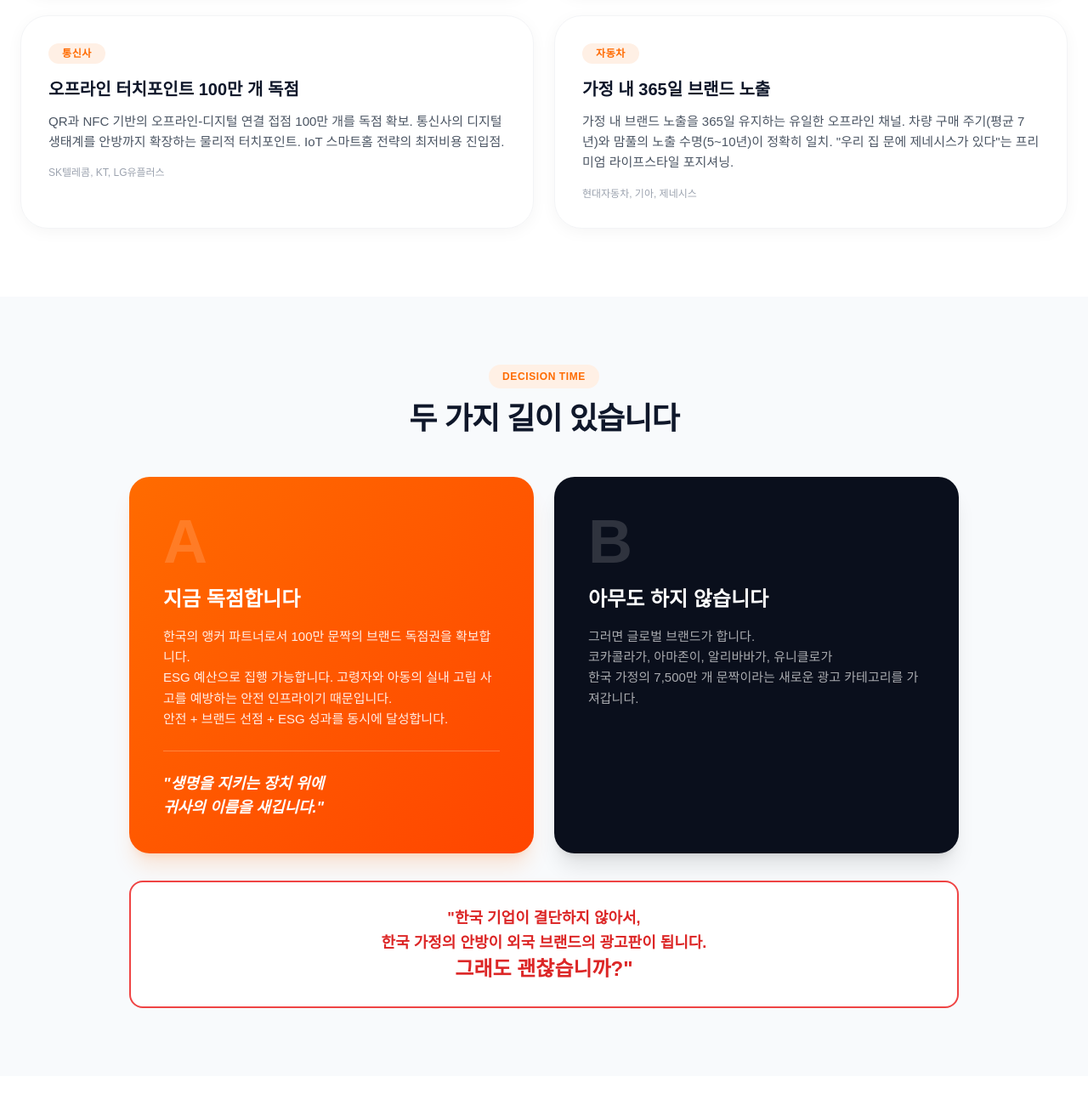
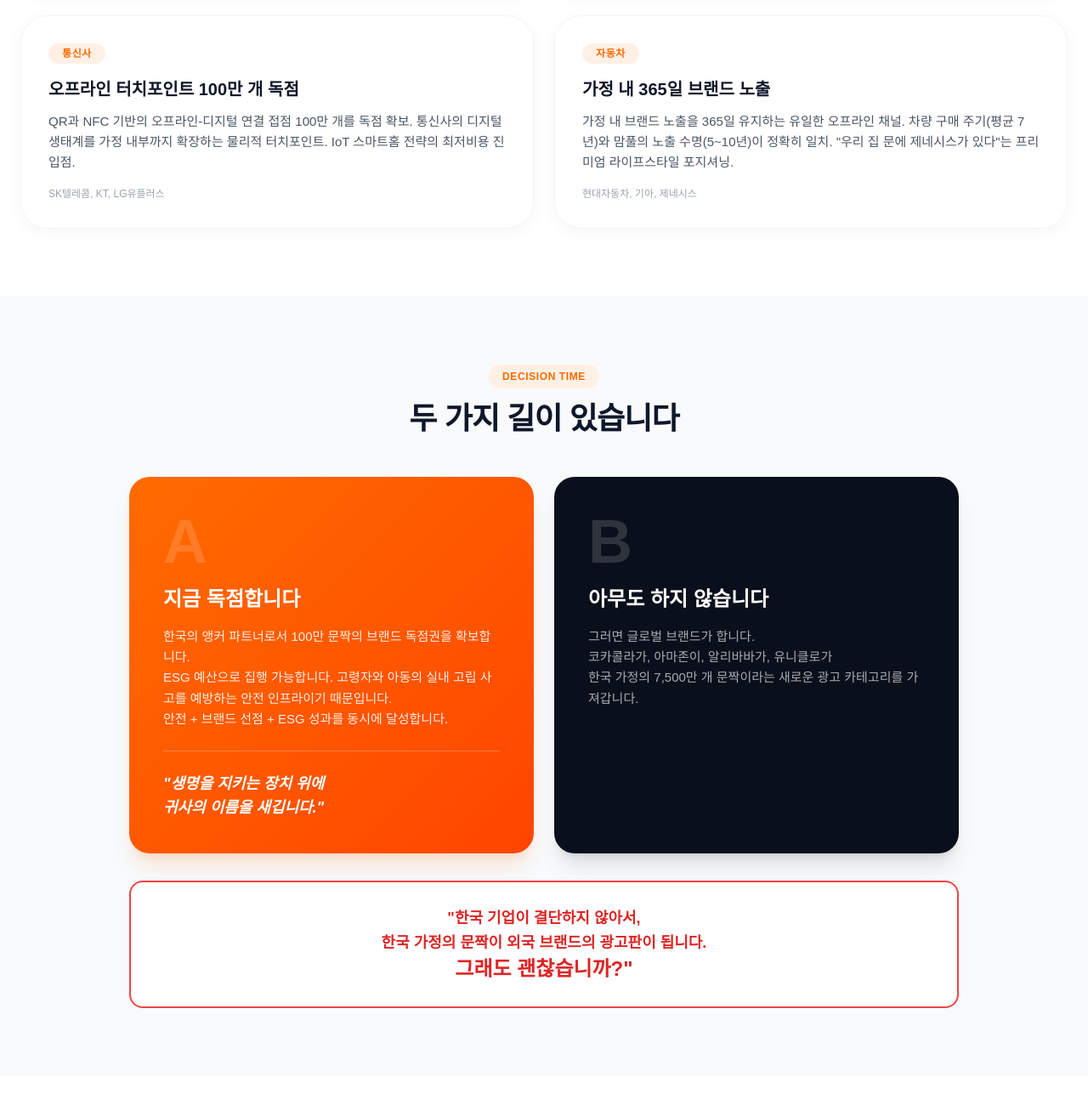
Before and after one commit to abracadak/momlabs-landing-, a plain HTML site: page index.html in a window 1280 px wide. Shown: the part 8640-9940 px from the top of the page at 85% size. Drawn offline with nearby package versions, Linux system fonts and the light colour scheme; a web font is replaced by a local one.

Commit message:
Add files via upload

```diff
--- a/index.html
+++ b/index.html
@@ -690,7 +690,7 @@ section { position:relative; }
         <div class="border border-gray-100 rounded-[2rem] p-8 shadow-soft hover:border-cyan transition-colors group">
             <span class="inline-block bg-cyan-light text-cyan text-xs font-bold px-4 py-1 rounded-full tracking-wider inter mb-4">통신사</span>
             <h3 class="text-xl font-extrabold text-navy mb-3">오프라인 터치포인트 100만 개 독점</h3>
-            <p class="text-gray-600 text-[15px] leading-relaxed mb-4">QR과 NFC 기반의 오프라인-디지털 연결 접점 100만 개를 독점 확보. 통신사의 디지털 생태계를 안방까지 확장하는 물리적 터치포인트. IoT 스마트홈 전략의 최저비용 진입점.</p>
+            <p class="text-gray-600 text-[15px] leading-relaxed mb-4">QR과 NFC 기반의 오프라인-디지털 연결 접점 100만 개를 독점 확보. 통신사의 디지털 생태계를 가정 내부까지 확장하는 물리적 터치포인트. IoT 스마트홈 전략의 최저비용 진입점.</p>
             <p class="text-gray-400 text-xs">SK텔레콤, KT, LG유플러스</p>
         </div>
         <div class="border border-gray-100 rounded-[2rem] p-8 shadow-soft hover:border-cyan transition-colors group">
@@ -728,7 +728,7 @@ section { position:relative; }
     <div class="mt-8 border-2 border-red-500 rounded-2xl p-7 text-center bg-white">
         <p class="text-red-600 font-extrabold text-lg leading-relaxed">
             "한국 기업이 결단하지 않아서,<br>
-            한국 가정의 안방이 외국 브랜드의 광고판이 됩니다.<br>
+            한국 가정의 문짝이 외국 브랜드의 광고판이 됩니다.<br>
             <span class="text-2xl">그래도 괜찮습니까?"</span>
         </p>
     </div>
```
